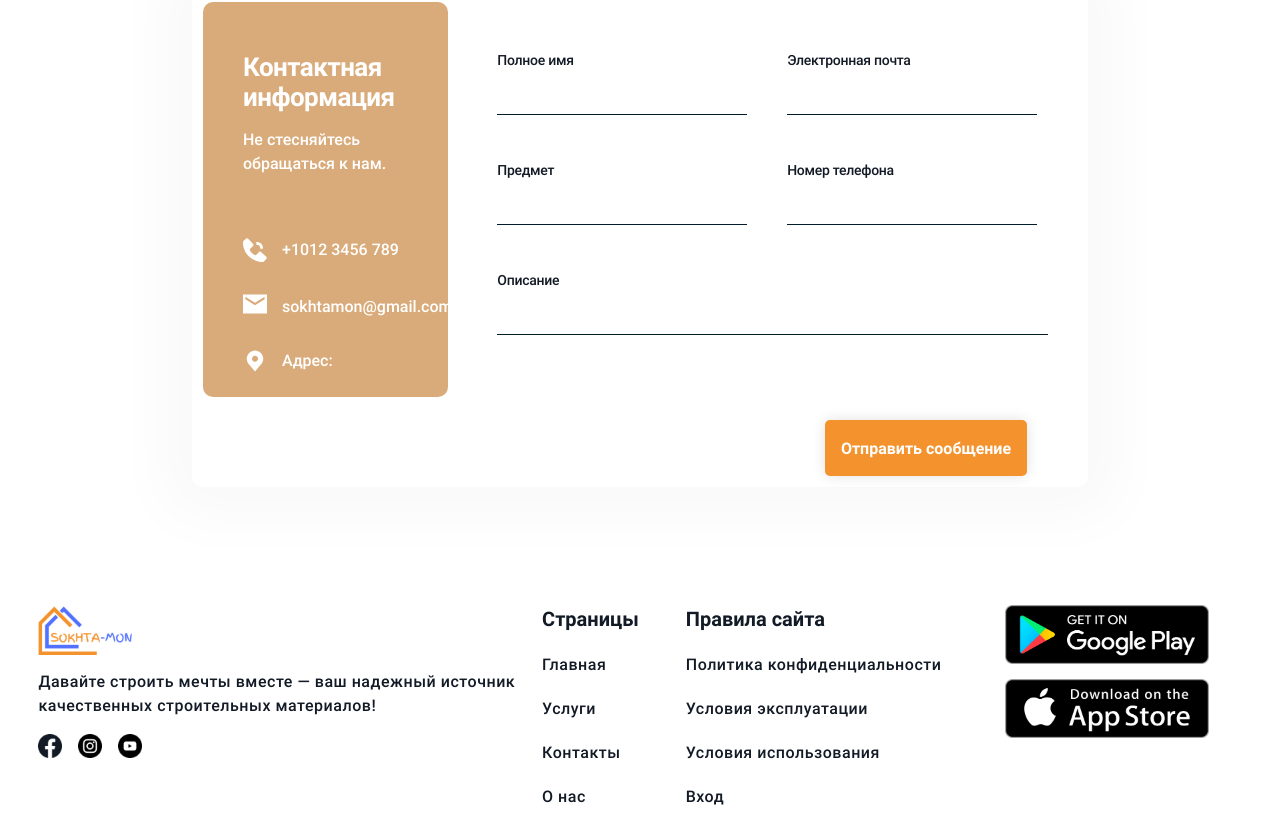
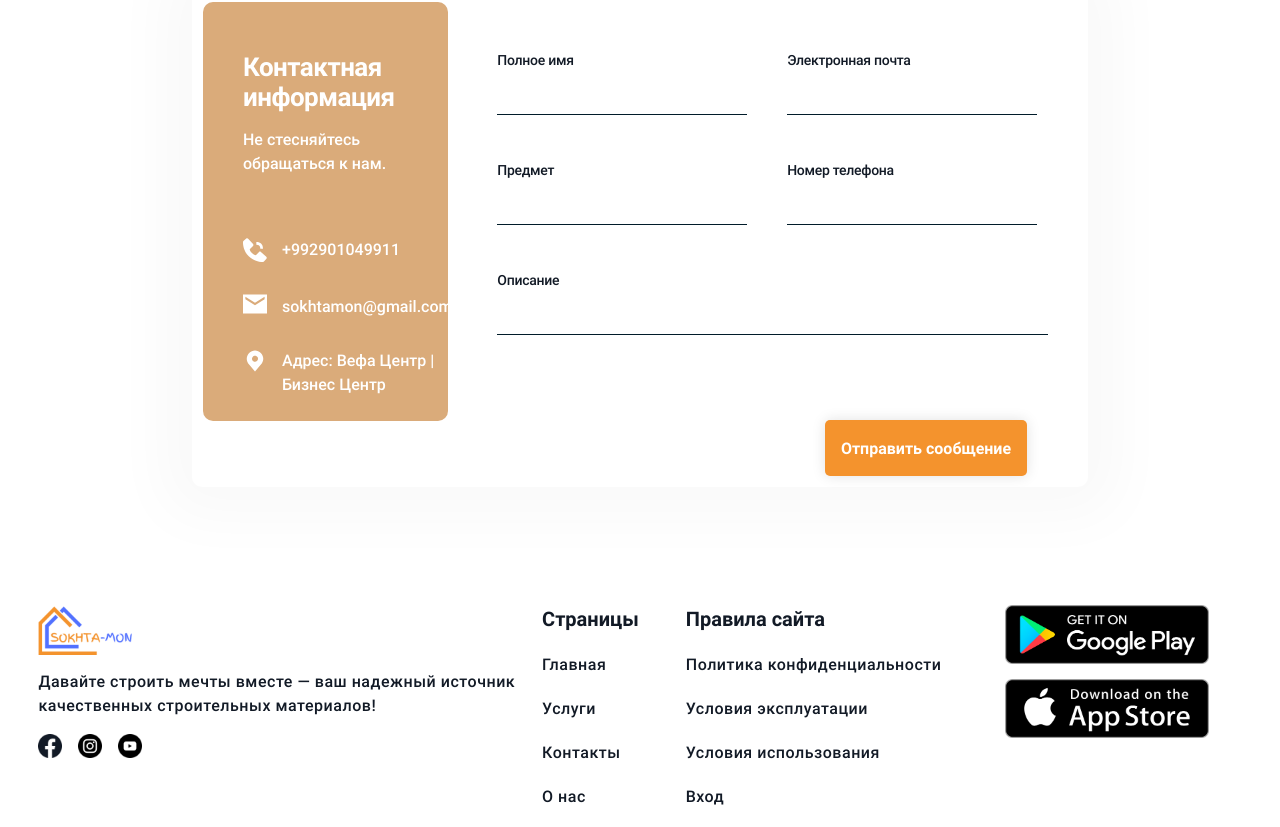
Before and after one commit to shahzaib65/sokhtamon-frontend, a React (Create React App) app: page /contact in a window 1280 px wide. Shown: the part 710-1537 px from the top of the page. Built offline with nearby package versions, Linux system fonts and the light colour scheme.

Commit message:
updating the code

```diff
--- a/src/ContactUs/Contact.js
+++ b/src/ContactUs/Contact.js
@@ -71,7 +71,7 @@ const Contact = () => {
                     className="text-base text-white-A700"
                     size="txtRobotoRomanMedium16"
                   >
-                    +1012 3456 789
+                    +992901049911
                   </Text>
                 </div>
                 <div className="flex flex-row gap-[15px] items-start justify-start mt-[30px] w-[38%] md:w-full">
@@ -93,7 +93,7 @@ const Contact = () => {
                     className="text-base text-white-A700 w-[89%] sm:w-full mb-[24px]"
                     size="txtRobotoRomanMedium16"
                   >
-                    Адрес:
+                    Адрес: Вефа Центр | Бизнес Центр
                   </Text>
                 </div>
 
--- a/src/Services/index.js
+++ b/src/Services/index.js
@@ -51,8 +51,8 @@ const ServicePage = () => {
 
     },
     {
-      "label": "Водопроводчик",
-      "value": "Водопроводчик"
+      "label": "Сантехник",
+      "value": "Сантехник"
 
     },
     {
```
